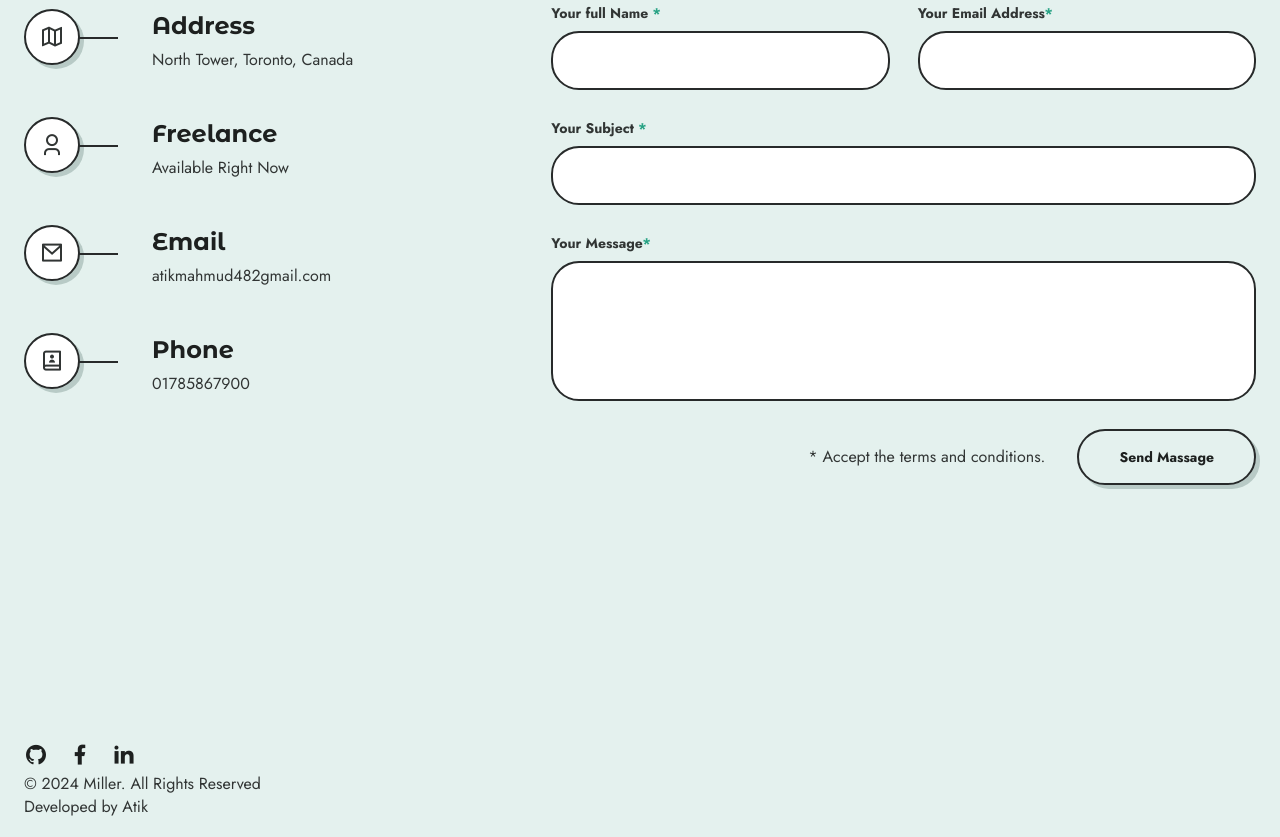
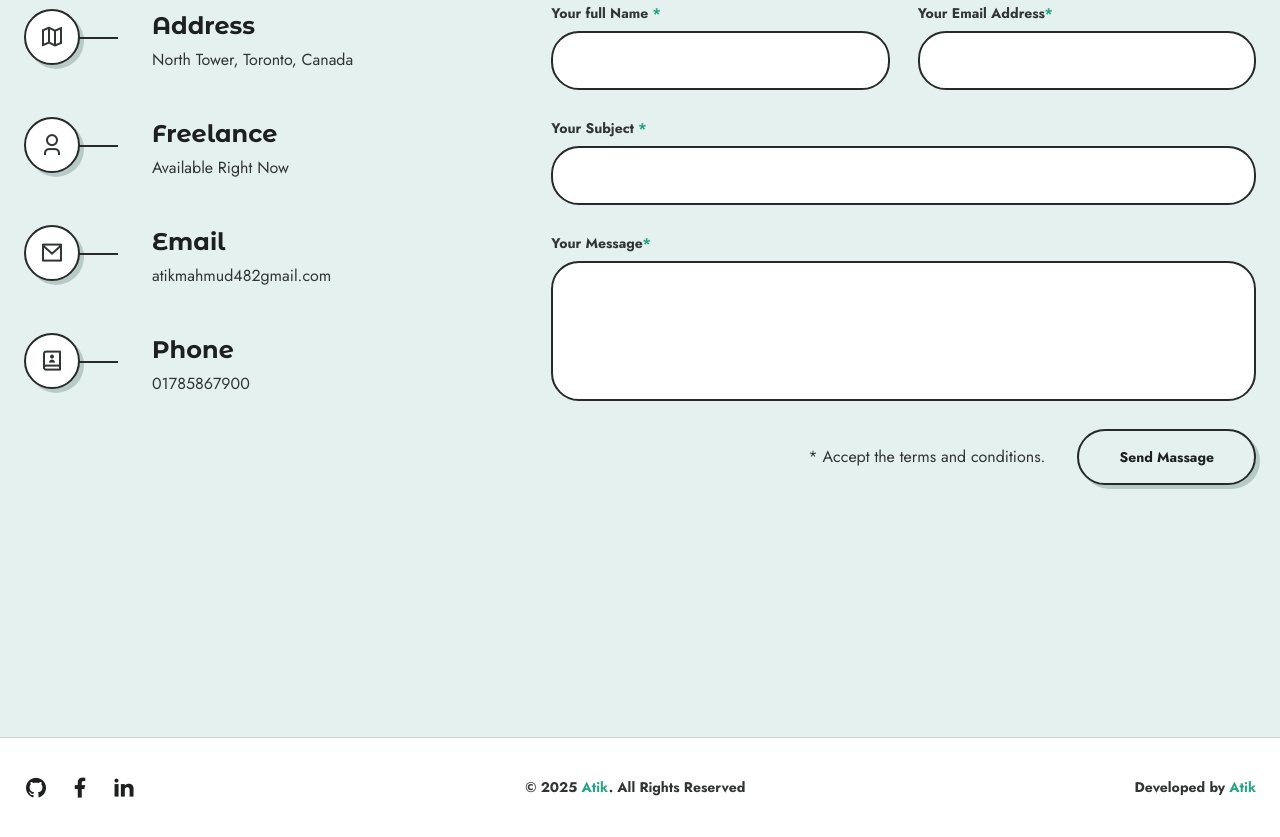
Before and after one commit to atikmahmud482/Portfolio, a plain HTML site: page index.html in a window 1280 px wide. Shown: the part 5398-6235 px from the top of the page. Drawn offline with nearby package versions, Linux system fonts and the light colour scheme; files whose address does not match are found by name.

Commit message:
footer section

```diff
--- a/assets/css/styles.css
+++ b/assets/css/styles.css
@@ -893,6 +893,26 @@ textarea {
   color: var(--first-color);
 }
 /*=============== FOOTER ===============*/
+.footer {
+  border-top: 1px solid var(--shadow-color);
+  background-color: var(--container-color);
+  padding-block: 2rem;
+}
+
+.footer-container {
+  display: flex;
+  align-items: center;
+  justify-content: space-between;
+}
+
+.footer-copyright {
+  font-size: var(--small-font-size);
+  font-weight: var(--font-bold);
+}
+
+.footer-copyright span {
+  color: var(--first-color);
+}
 
 /*=============== STYLE SWITCHER ===============*/
 .style-switcher {
--- a/index.html
+++ b/index.html
@@ -861,9 +861,9 @@
               </a>
             </div>
 
-            <p class="footer-copyrite">© 2024 <span>Miller</span>. All Rights Reserved</p>
+            <p class="footer-copyright">© 2025 <span>Atik</span>. All Rights Reserved</p>
 
-            <p>Developed by <span>Atik</span></p>
+            <p class="footer-copyright">Developed by <span>Atik</span></p>
           </div>
         </footer>
 
```
